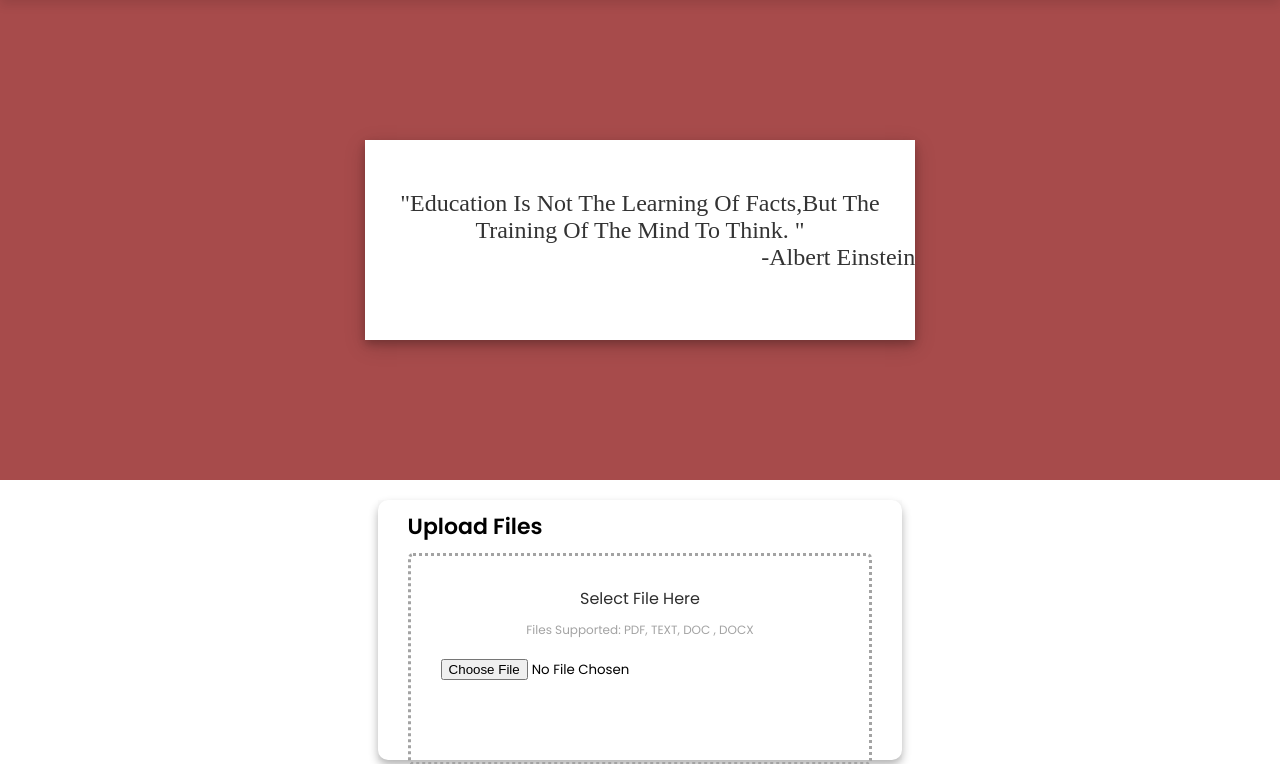
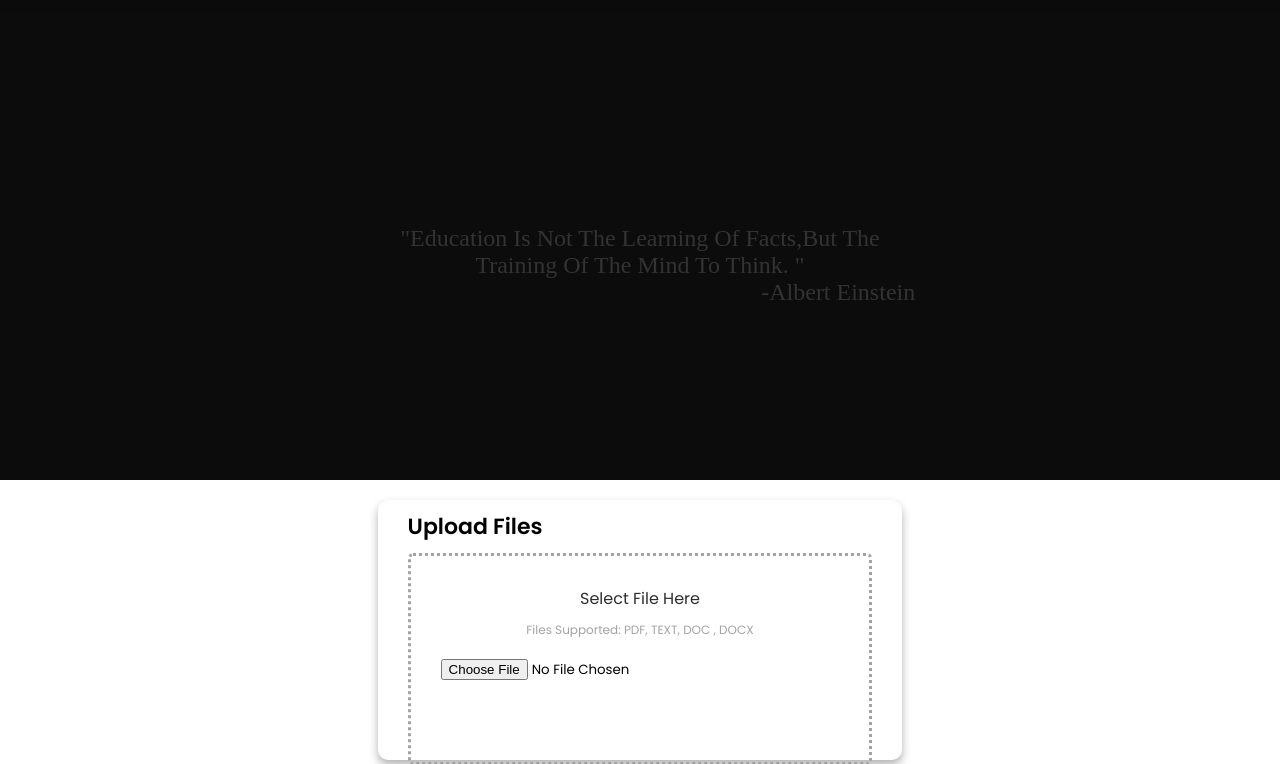
Before and after one commit to Shiva250503ss/LISA, a Flask app: page /live in a window 1280 px wide. Shown: the part 52-816 px from the top of the page. Run offline with Flask 2, Linux system fonts and the light colour scheme.

Commit message:
livechange

```diff
--- a/LISA3.0/glasses website/templates/index.html
+++ b/LISA3.0/glasses website/templates/index.html
@@ -1018,7 +1018,7 @@ section {
     <div class="box" style="width:50%; margin:auto">
       <img src = "{{url_for('static', filename='banner-1.jpg')}}">
         <div class="content" style="text-align:center;">
-            <h3>click here for <br>live classes</h3>
+            <h3>Let's start <br>learning</h3>
             <form action="/live" method="post">
                 <button type="submit" class="btn">LIVE</button>
             </form>
--- a/LISA3.0/glasses website/templates/live.html
+++ b/LISA3.0/glasses website/templates/live.html
@@ -1126,10 +1126,10 @@ section {
   </form>
 
 </header>
-<section class="home" style="background-color:rgb(167, 75, 75);">
+<section class="home" style="background-color:rgb(12, 12, 12);">
 
   <div class="slide active" >
-      <div class="content" style="width:50%; margin:auto;background-color:white;height:200px;box-shadow: 0 4px 8px 0 rgba(0, 0, 0, 0.2), 0 6px 20px 0 rgba(0, 0, 0, 0.19);">
+      <div class="content" style="width:50%; margin:auto;">
           <span style="font-size:x-large;text-align: center;margin-top: 50px;font-family:'Times New Roman', Times, serif;">"Education is not the learning of facts,but the training of the mind to think. "</span>
           <span style="font-size:x-large;text-align: right;font-family:'Times New Roman', Times, serif;">-Albert Einstein </span>
       </div>
```
